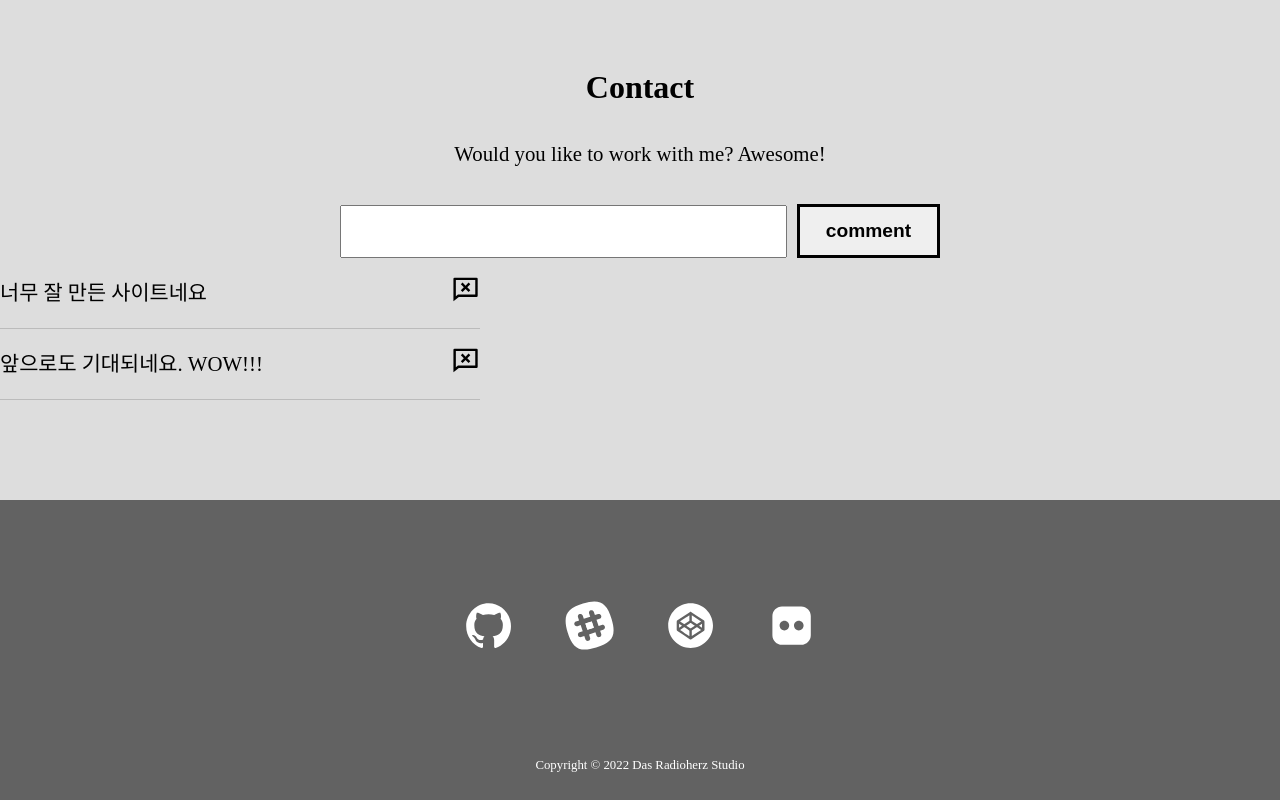
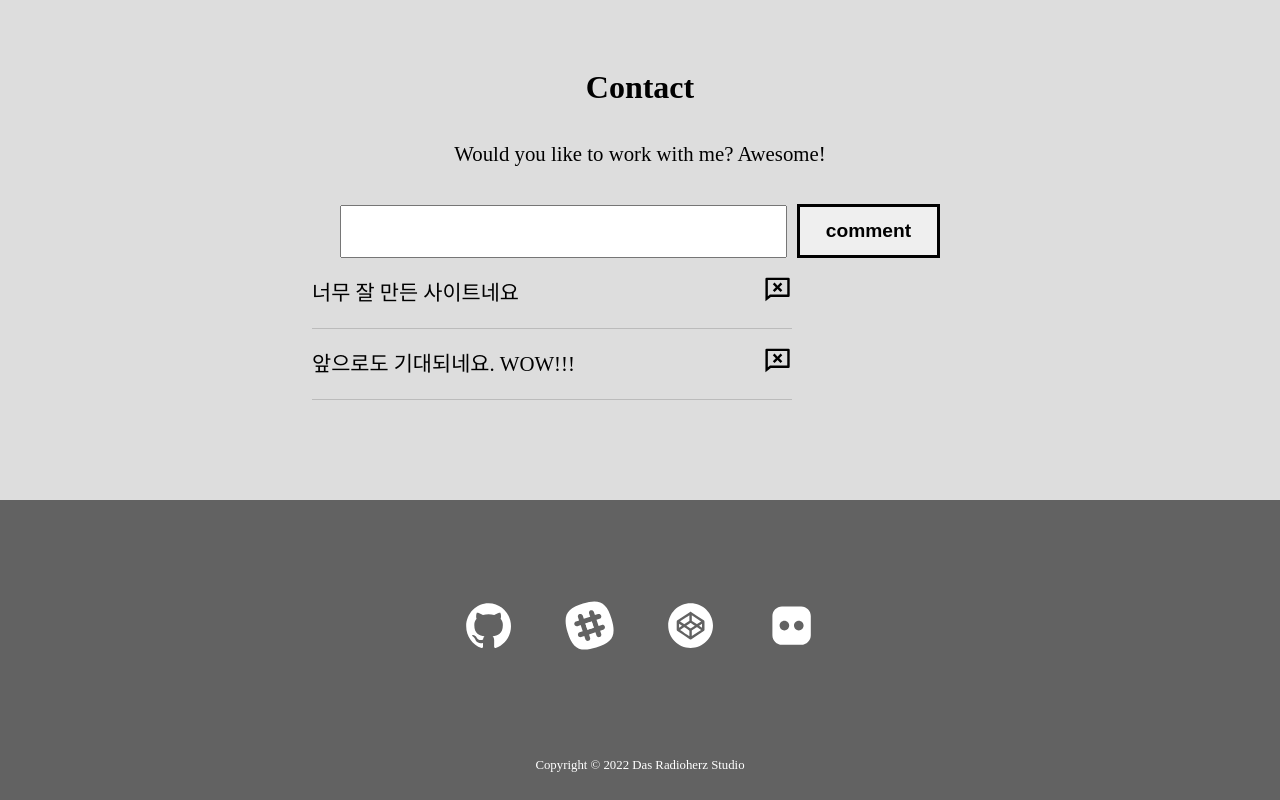
Before and after one commit to radioherz2022/20220823_practice, a React (Create React App) app in the folder react-portfolio/: page / in a window 1280 px wide. Shown: the part 2373-3173 px from the top of the page. Built offline with nearby package versions, Linux system fonts and the light colour scheme.

Commit message:
comment수정

```diff
--- a/react-portfolio/src/components/Contact.js
+++ b/react-portfolio/src/components/Contact.js
@@ -95,6 +95,7 @@ const InputBox = styled.div`
 
 const CommentText = styled.ul`
     text-align: center;
+    margin-left: 312px;
 `
 
 const ComList = styled.li`
```
